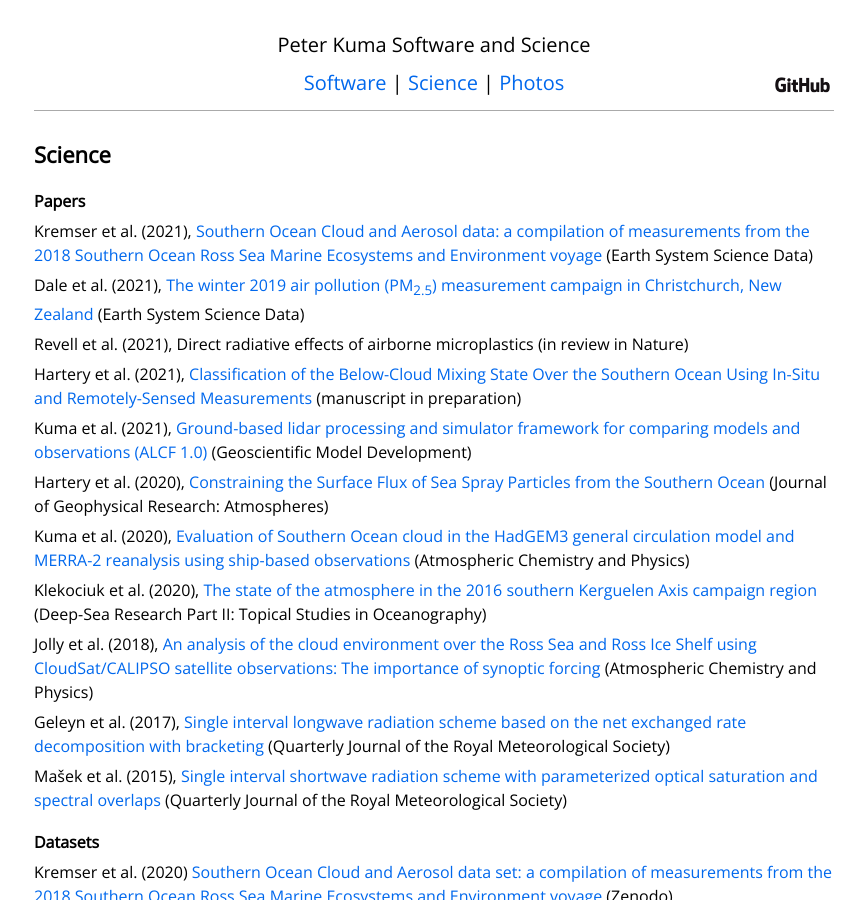
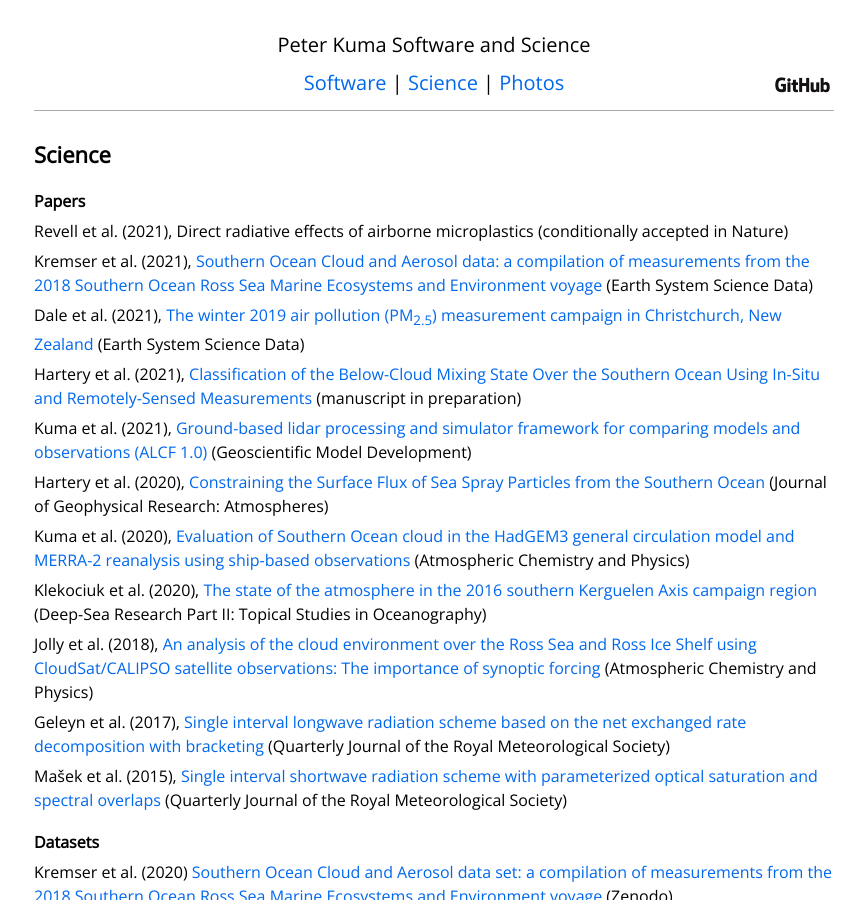
Before and after one commit to peterkuma/peterkuma.net, a Jekyll site: the page built from science/index.md, in a window 1280 px wide and 900 px high. Shown: the whole window, without its empty margins (206-1069 px from the left). Built offline with Jekyll 4.4.1, drawn with Linux system fonts in a browser that asks for light colours.

Commit message:
Revell et al. (2021) conditionally accepted

```diff
--- a/science/index.md
+++ b/science/index.md
@@ -7,11 +7,11 @@ layout: default
 
 ## Papers
 
+Revell et al. (2021), Direct radiative effects of airborne microplastics (conditionally accepted in Nature)
+
 Kremser et al. (2021), [Southern Ocean Cloud and Aerosol data: a compilation of measurements from the 2018 Southern Ocean Ross Sea Marine Ecosystems and Environment voyage](https://essd.copernicus.org/articles/13/3115/2021/) (Earth System Science Data)
 
 Dale et al. (2021), [The winter 2019 air pollution (PM<sub>2.5</sub>) measurement campaign in Christchurch, New Zealand](https://essd.copernicus.org/articles/13/2053/2021/) (Earth System Science Data)
-
-Revell et al. (2021), Direct radiative effects of airborne microplastics (in review in Nature)
 
 Hartery et al. (2021), [Classification of the Below-Cloud Mixing State Over the Southern Ocean Using In-Situ and Remotely-Sensed Measurements](https://www.essoar.org/doi/abs/10.1002/essoar.10502904.2) (manuscript in preparation)
 
```
